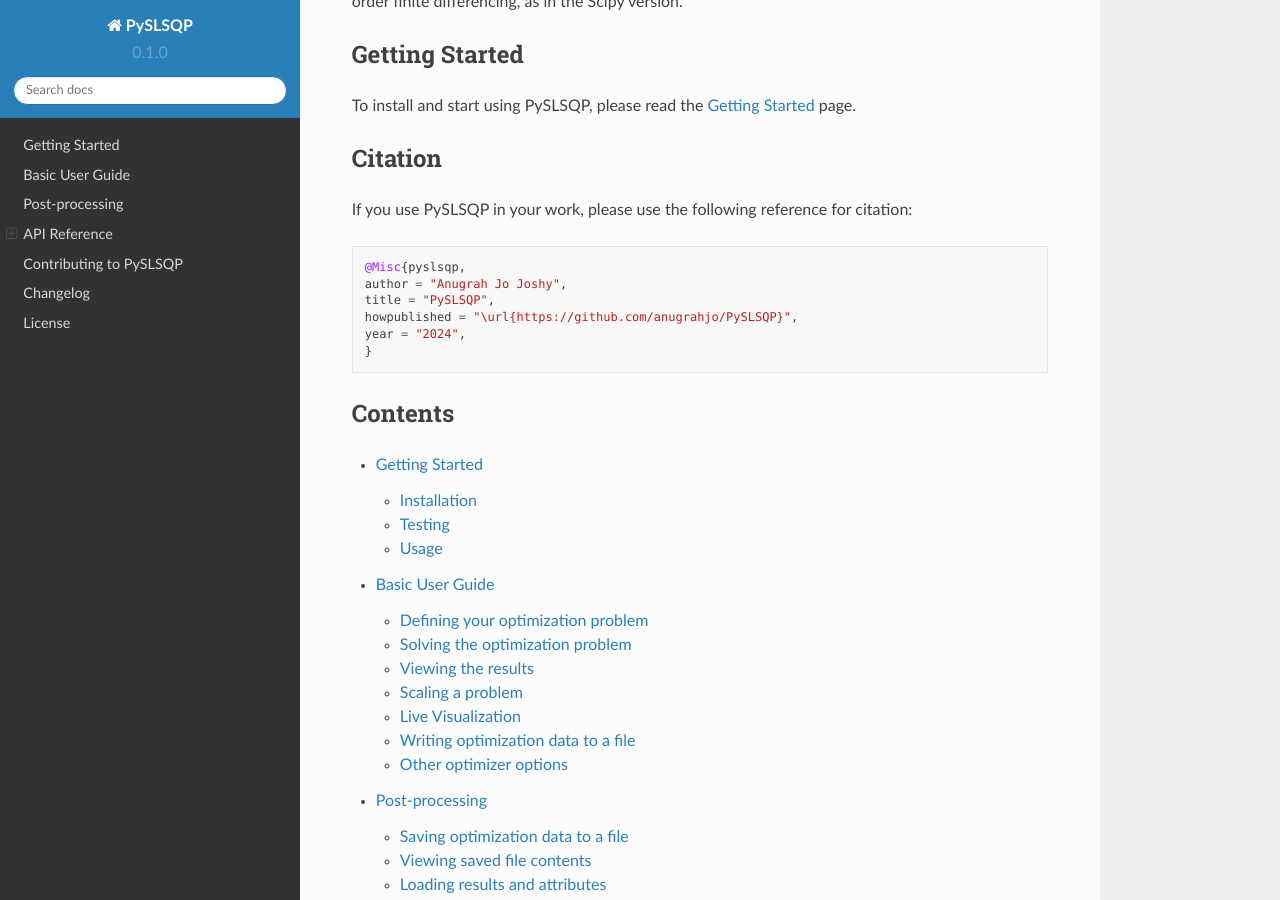
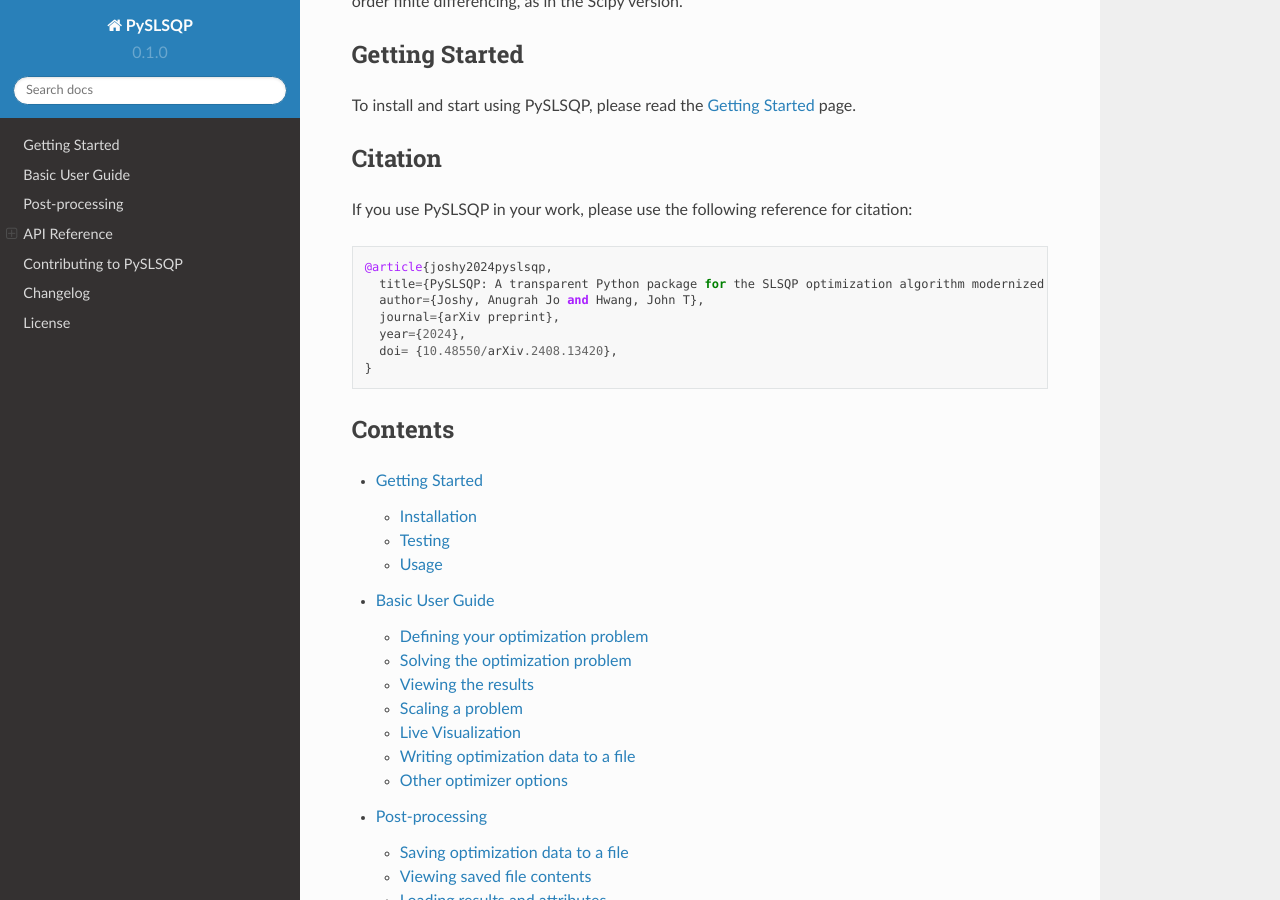
Before and after one commit to anugrahjo/PySLSQP, a Sphinx documentation site: the page built from docs/index.md, in a window 1280 px wide and 900 px high, scrolled down 941 px. Built offline with Sphinx 7.4.7 and the Read the Docs theme 2.0.0, drawn with Linux system fonts in a browser that asks for light colours; cross-references to code outside the pages are shown as plain code.

Commit message:
Update citation

````diff
--- a/docs/src/welcome.md
+++ b/docs/src/welcome.md
@@ -50,11 +50,12 @@
 If you use PySLSQP in your work, please use the following reference for citation:
 
 ```
-@Misc{pyslsqp,
-author = "Anugrah Jo Joshy",
-title = "PySLSQP",
-howpublished = "\url{https://github.com/anugrahjo/PySLSQP}",
-year = "2024",
+@article{joshy2024pyslsqp,
+  title={PySLSQP: A transparent Python package for the SLSQP optimization algorithm modernized with utilities for visualization and post-processing},
+  author={Joshy, Anugrah Jo and Hwang, John T},
+  journal={arXiv preprint},
+  year={2024},
+  doi= {10.48550/arXiv.2408.13420},
 }
 ```
 
````
